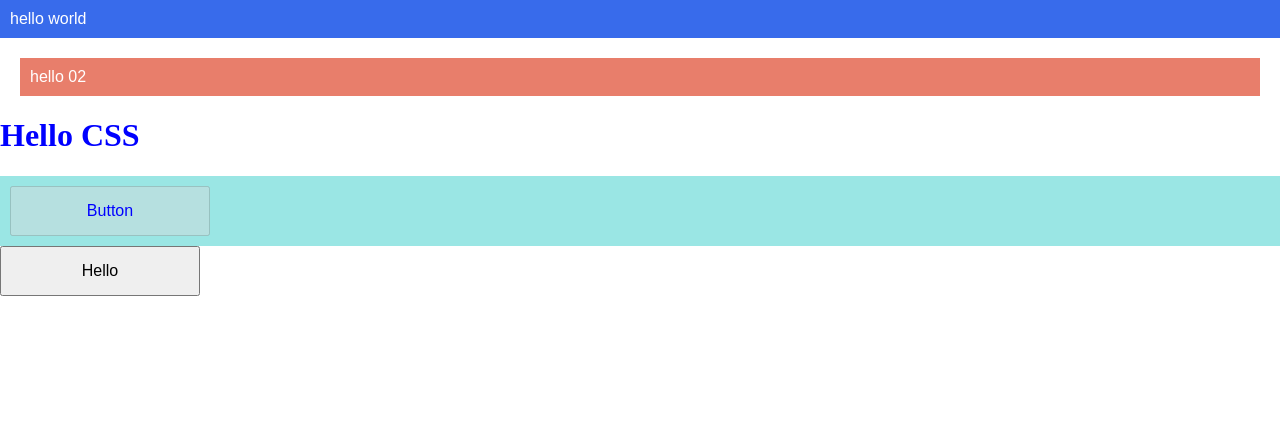
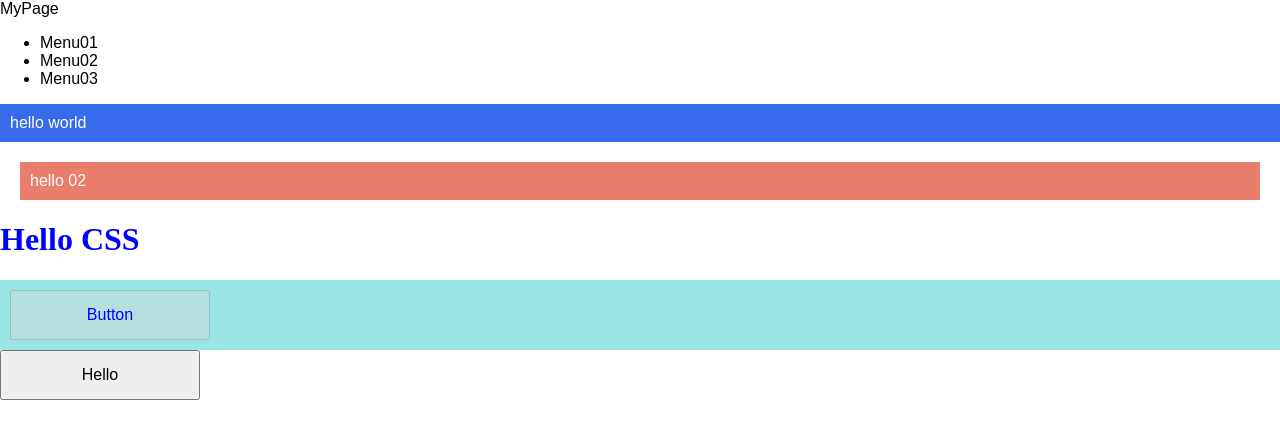
Before and after one commit to felianfilian/css-basic, a plain HTML site: page index.html in a window 1280 px wide. Drawn offline with Linux system fonts and the light colour scheme; a web font is replaced by a local one.

Commit message:
menu base

```diff
--- a/index.html
+++ b/index.html
@@ -11,6 +11,14 @@
     <link href="https://fonts.googleapis.com/css2?family=Ms+Madi&display=swap" rel="stylesheet">
 </head>
 <body>
+    <div class="navbar">
+        <div class="navbar_icon">MyPage</div>
+        <ul>
+            <li>Menu01</li>
+            <li>Menu02</li>
+            <li>Menu03</li>
+        </ul>
+    </div>
     <div id="section01">
         <p>hello world</p>
     </div>
```
